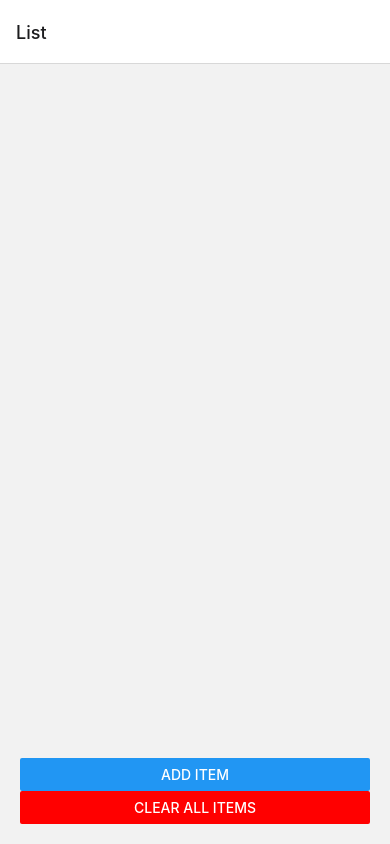
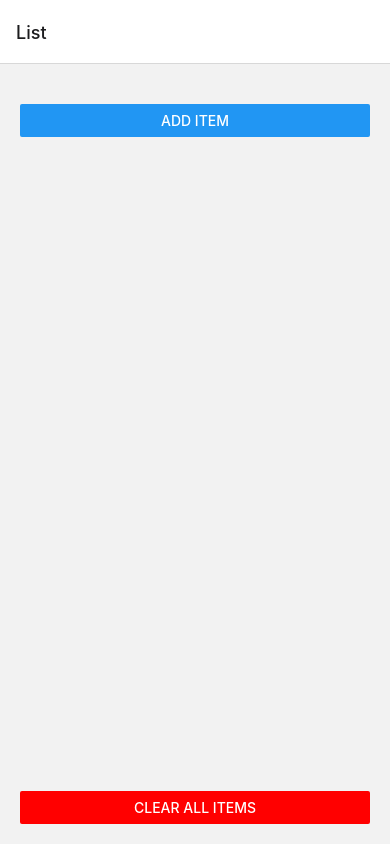
Before and after one commit to kaushikreddy1209/listApp, a React Native app: screen /List in a window 390 px wide. Built offline with nearby package versions, Linux system fonts and the light colour scheme.

Commit message:
Changed the views of the screen.

```diff
--- a/src/components/ListScreen.js
+++ b/src/components/ListScreen.js
@@ -22,9 +22,19 @@ const ListScreen = () => {
             <Text style={styles.itemDescription}>{item.description}</Text>
           </View>
         )}
+        // eslint-disable-next-line react/no-unstable-nested-components
+        ListFooterComponent={() => (
+          <View style={styles.footer}>
+            <Button
+              title="Add Item"
+              onPress={() => navigation.navigate('AddItem')}
+            />
+          </View>
+        )}
       />
-      <Button title="Add Item" onPress={() => navigation.navigate('AddItem')} />
-      <Button title="Clear All Items" onPress={clearItems} color="red" />
+      <View style={styles.clearButtonContainer}>
+        <Button title="Clear All Items" onPress={clearItems} color="red" />
+      </View>
     </View>
   );
 };
@@ -48,6 +58,15 @@ const styles = StyleSheet.create({
     fontSize: 14,
     color: '#666',
   },
+  footer: {
+    marginTop: 20,
+  },
+  clearButtonContainer: {
+    position: 'absolute',
+    bottom: 20,
+    left: 20,
+    right: 20,
+  },
 });
 
 export default ListScreen;
```
